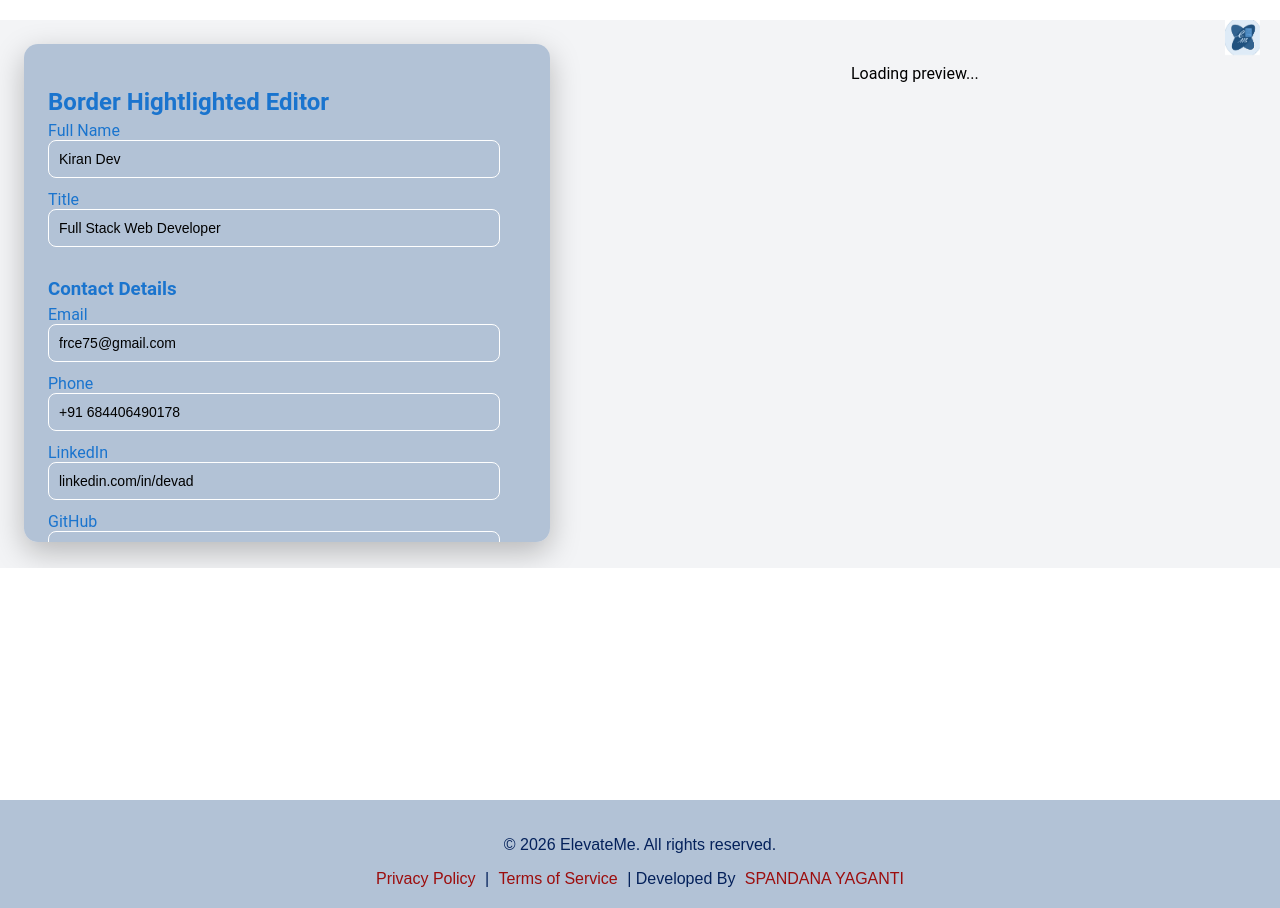
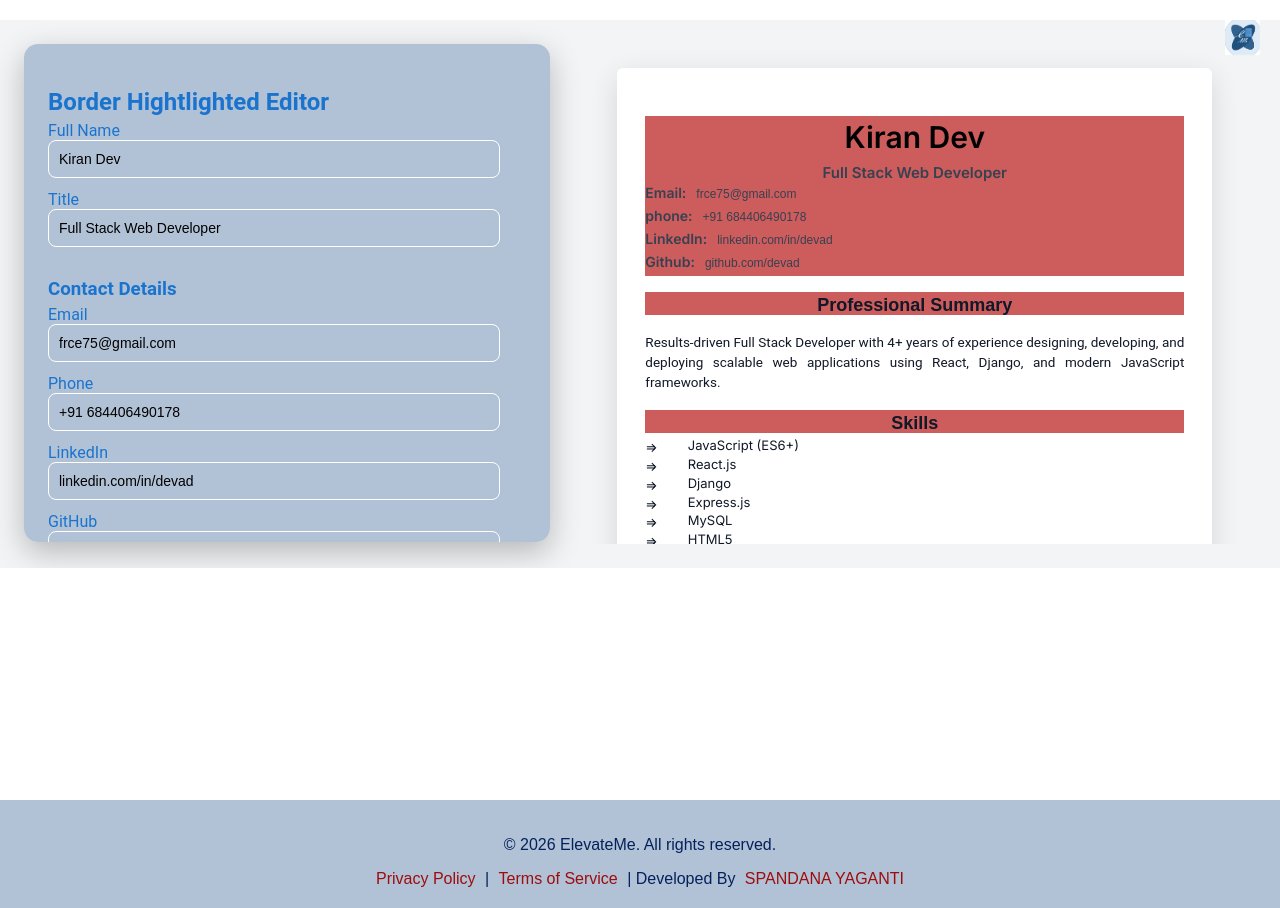
Before and after one commit to Yaganti-Spandana/ElevateMe, a React (Create React App) app: page /editor/border_highlight in a window 1280 px wide. Built offline with nearby package versions, Linux system fonts and the light colour scheme.

Commit message:
errors rectified

```diff
--- a/src/templates/CreativeResumeEditor.js
+++ b/src/templates/CreativeResumeEditor.js
@@ -85,7 +85,7 @@ const splitIntoPages = useCallback((container) => {
   if (!container) return [];
 
   const sections = Array.from(
-    container.querySelectorAll(".header-block, .section-block")
+    container.querySelectorAll(".header-block, .section-block5")
   );
 
   const pages = [];
@@ -121,7 +121,6 @@ const splitIntoPages = useCallback((container) => {
 
   return pages;
 }, [USABLE_PAGE_HEIGHT]);
-
  useEffect(() => {
   if (!measureRef.current) return;
 
--- a/src/templates/ExperiencedResumeEditor.js
+++ b/src/templates/ExperiencedResumeEditor.js
@@ -57,12 +57,11 @@ const SAFE_BUFFER = 40;    // ⭐ increased for safety
 
 const USABLE_PAGE_HEIGHT =
   A4_HEIGHT_PX - PAGE_PADDING - SAFE_BUFFER;
- const splitIntoPages = useCallback((container) => {
-  if (!container) return [];
+  const splitIntoPages = useCallback((container) => {
 
-  const sections = Array.from(
-    container.querySelectorAll(".header-block, .section-block")
-  );
+    const sections = Array.from(
+      container.querySelectorAll(".header-block3, .section-block")
+    );
 
   const pages = [];
   let currentPage = [];
--- a/src/templates/FresherResumeEditor.js
+++ b/src/templates/FresherResumeEditor.js
@@ -118,10 +118,10 @@ const USABLE_PAGE_HEIGHT =
   if (!container) return [];
 
   const sections = Array.from(
-    container.querySelectorAll(".header-block, .section-block")
+    container.querySelectorAll(".header-block4, .section-block4")
   );
 
-  const pages = [];
+   const pages = [];
   let currentPage = [];
   let currentHeight = 0;
 
--- a/src/templates/HeadingHighlightEditor.js
+++ b/src/templates/HeadingHighlightEditor.js
@@ -51,10 +51,10 @@ const splitIntoPages = useCallback((container) => {
   if (!container) return [];
 
   const sections = Array.from(
-    container.querySelectorAll(".header-block, .section-block")
+    container.querySelectorAll(".header-block1, .section-block1,.section-block12")
   );
 
-  const pages = [];
+ const pages = [];
   let currentPage = [];
   let currentHeight = 0;
 
@@ -87,7 +87,6 @@ const splitIntoPages = useCallback((container) => {
 
   return pages;
 }, [USABLE_PAGE_HEIGHT]);
-
  useEffect(() => {
   if (!measureRef.current) return;
 
--- a/src/templates/ModernResumeEditor.js
+++ b/src/templates/ModernResumeEditor.js
@@ -1,4 +1,4 @@
-import React, { useState, useRef, useMemo, useEffect ,useCallback} from "react";
+import React, { useState, useRef, useMemo, useEffect,useCallback } from "react";
 import resumeData from "../components/ResumeData";
 import html2canvas from "html2canvas";
 import jsPDF from "jspdf";
@@ -80,8 +80,12 @@ const ModernResumeEditor = () => {
 const splitIntoPages = useCallback((container) => {
   if (!container) return [];
 
-  const sections = Array.from(
-    container.querySelectorAll(".header-block, .section-block")
+  const leftSections = Array.from(
+    container.querySelectorAll(".modern-left .section-block")
+  );
+
+  const rightSections = Array.from(
+    container.querySelectorAll(".modern-right .side-section")
   );
 
   const pages = [];
@@ -117,6 +121,7 @@ const splitIntoPages = useCallback((container) => {
 
   return pages;
 }, [USABLE_PAGE_HEIGHT]);
+
 
   // =========================
   // Photo upload
```
